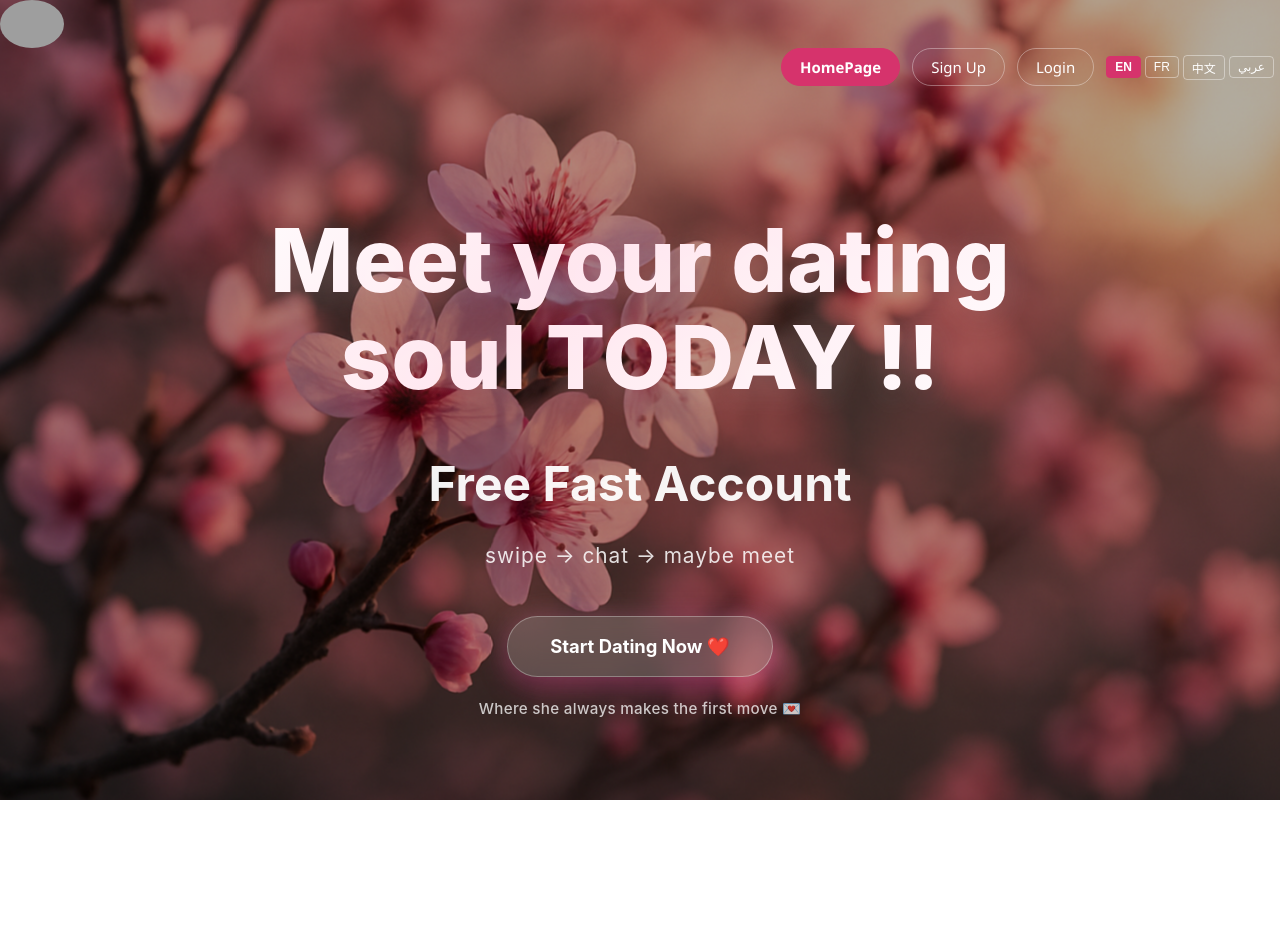
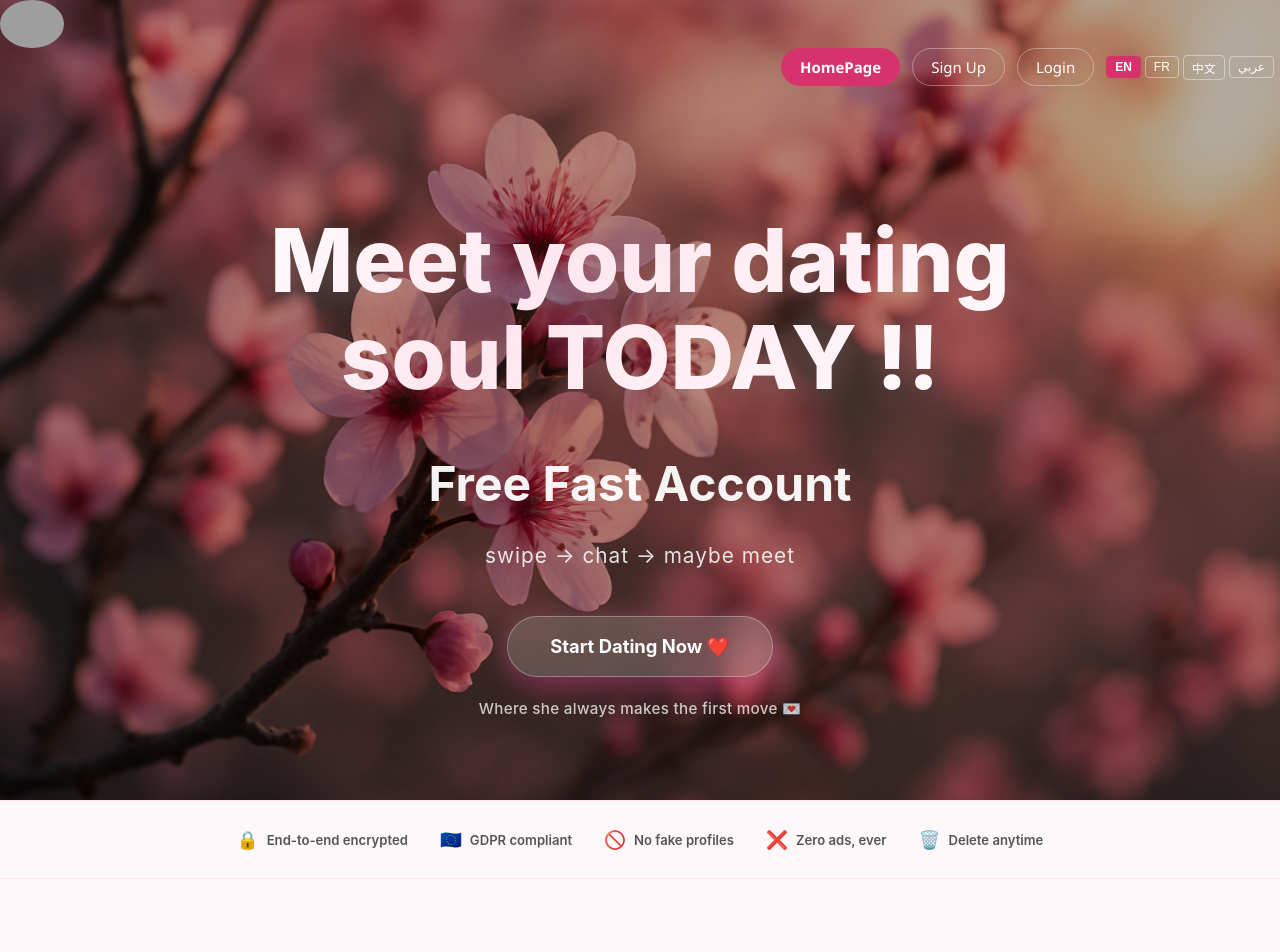
Before and after one commit to MouradMek-code/Blossom_react_web, a React (Create React App) app in the folder Blossom_React_web/: page / in a window 1280 px wide. Shown: the top 952 px of the page. Built offline with nearby package versions, Linux system fonts and the light colour scheme; no server answers; grey boxes are pictures that could not be loaded.

Commit message:
Remove HowItWorks section from homepage

```diff
--- a/Blossom_React_web/src/pages/Homepage.jsx
+++ b/Blossom_React_web/src/pages/Homepage.jsx
@@ -1,6 +1,5 @@
 import PageNav from "../components/PageNav";
 import StartHome from "../components/StartHome";
-import HowItWorks from "../components/HowItWorks";
 import Testimonials from "../components/Testimonials";
 import AppBanner from "../components/AppBanner";
 import TrustBadges from "../components/TrustBadges";
@@ -14,7 +13,6 @@ function Homepage() {
         <PageNav />
         <StartHome />
       </div>
-      <HowItWorks />
       <TrustBadges />
       <Testimonials />
       <AppBanner />
```
